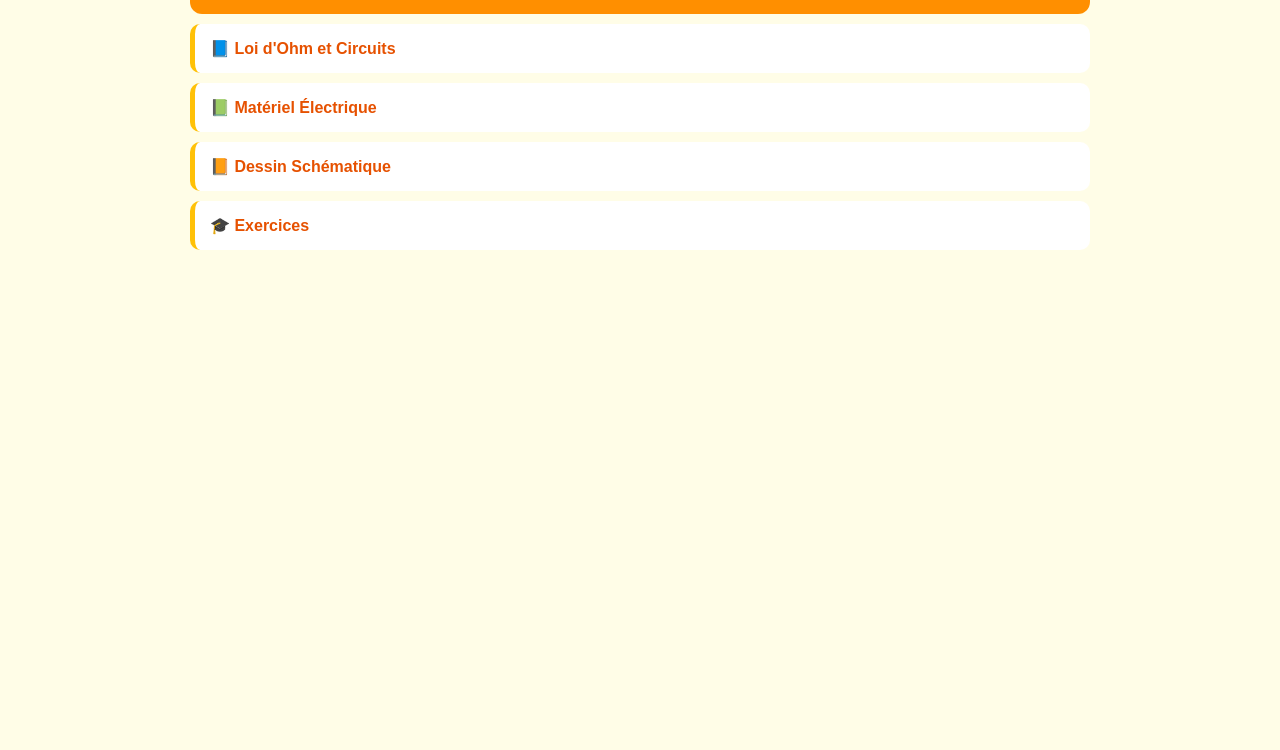
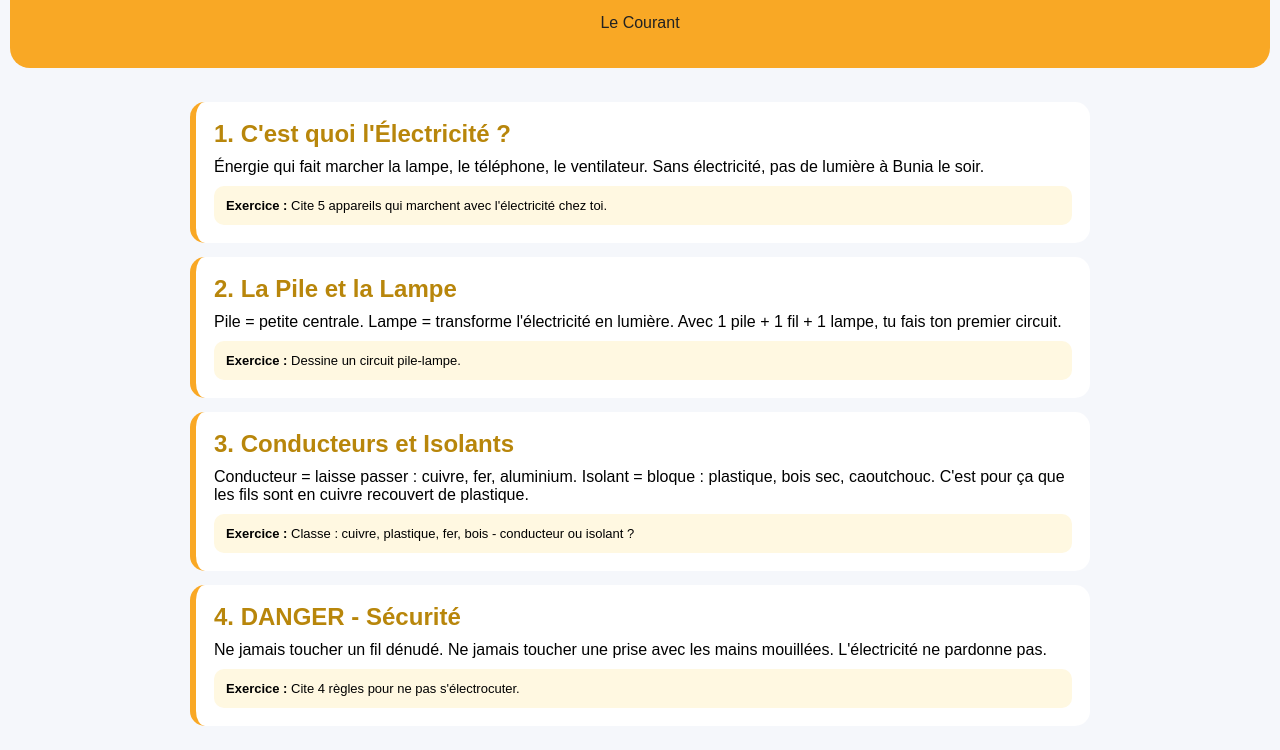
Before and after one commit to fenicienjayden-arch/ed-pour-tous, a plain HTML site: page 2e-electricite.html in a window 1280 px wide. Shown: the part 145-895 px from the top of the page. Before the commit the page ends 800 px from the top, so only its background shows below. Drawn offline with Linux system fonts and the light colour scheme.

Commit message:
Update 2e-electricite.html

```diff
--- a/2e-electricite.html
+++ b/2e-electricite.html
@@ -1 +1,6 @@
-<!DOCTYPE html><html lang="fr"><head><meta charset="UTF-8"><meta name="viewport" content="width=device-width, initial-scale=1.0"><title>2e Electricite</title><style>body{font-family:Arial;max-width:900px;margin:auto;padding:20px;background:#fffde7}.h{background:#ff8f00;color:white;padding:20px;border-radius:12px;text-align:center}.m{display:block;padding:15px;margin:10px 0;background:white;border-radius:10px;text-decoration:none;color:#e65100;font-weight:bold;border-left:5px solid #ffc107}</style></head><body><a href="electricite.html">← Retour</a><div class="h"><h1>⚡ 2e Électricité</h1></div><a class="m" href="#">📘 Loi d'Ohm et Circuits</a><a class="m" href="#">📗 Matériel Électrique</a><a class="m" href="#">📙 Dessin Schématique</a><a class="m" href="#">🎓 Exercices</a></body></html>
+<!DOCTYPE html><html lang="fr"><head><meta charset="UTF-8"><meta name="viewport" content="width=device-width, initial-scale=1.0"><title>2e Électricité</title><style>body{margin:0;font-family:Arial;background:#f5f7fb}.top{background:#f9a825;padding:15px}.top a{color:#222;text-decoration:none;font-weight:bold}.banner{background:#f9a825;color:#222;margin:10px;padding:20px;border-radius:20px;text-align:center}.box{max-width:900px;margin:auto;padding:10px}.lecon{background:#fff;border-radius:15px;padding:18px;margin:14px 0;border-left:6px solid #f9a825}.lecon h2{color:#b8860b;margin:0 0 10px}.exo{background:#fff8e1;padding:12px;border-radius:10px;margin-top:10px;font-size:13px}</style></head><body><div class="top"><a href="option-electricite.html">← Électricité</a></div><div class="banner"><h1>⚡ 2e ÉLECTRICITÉ</h1><p>Le Courant</p></div><div class="box">
+<div class="lecon"><h2>1. C'est quoi l'Électricité ?</h2>Énergie qui fait marcher la lampe, le téléphone, le ventilateur. Sans électricité, pas de lumière à Bunia le soir. <div class="exo"><b>Exercice :</b> Cite 5 appareils qui marchent avec l'électricité chez toi.</div></div>
+<div class="lecon"><h2>2. La Pile et la Lampe</h2>Pile = petite centrale. Lampe = transforme l'électricité en lumière. Avec 1 pile + 1 fil + 1 lampe, tu fais ton premier circuit. <div class="exo"><b>Exercice :</b> Dessine un circuit pile-lampe.</div></div>
+<div class="lecon"><h2>3. Conducteurs et Isolants</h2>Conducteur = laisse passer : cuivre, fer, aluminium. Isolant = bloque : plastique, bois sec, caoutchouc. C'est pour ça que les fils sont en cuivre recouvert de plastique. <div class="exo"><b>Exercice :</b> Classe : cuivre, plastique, fer, bois - conducteur ou isolant ?</div></div>
+<div class="lecon"><h2>4. DANGER - Sécurité</h2>Ne jamais toucher un fil dénudé. Ne jamais toucher une prise avec les mains mouillées. L'électricité ne pardonne pas. <div class="exo"><b>Exercice :</b> Cite 4 règles pour ne pas s'électrocuter.</div></div>
+</div></body></html>
```
